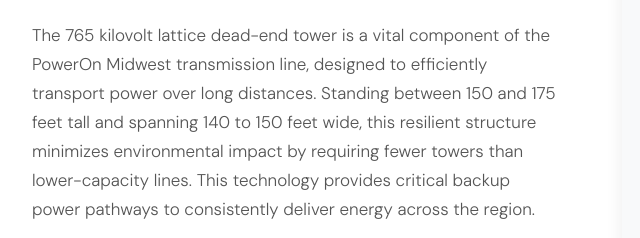
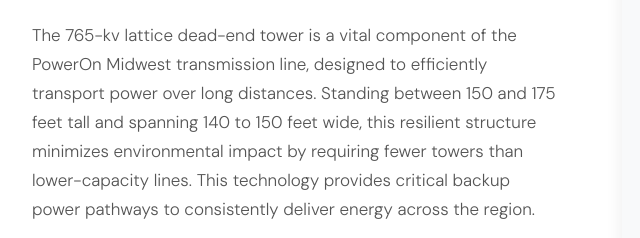
Before and after one commit to e2designshop/experiment-web, a plain HTML site: page index.html in a window 1280 px wide. Shown: the part 250-488 px from the top of the page, 48-688 px from the left. Drawn offline with nearby package versions, Linux system fonts and the light colour scheme; no server answers.

Commit message:
Update index.html

```diff
--- a/index.html
+++ b/index.html
@@ -33,7 +33,7 @@
 <div class="viewer-module">
   <div class="text-content">
     <h2>Innovative Lattice Structure Design</h2>
-    <p>The 765 kilovolt lattice dead-end tower is a vital component of the PowerOn Midwest transmission line, designed to efficiently transport power over long distances. Standing between 150 and 175 feet tall and spanning 140 to 150 feet wide, this resilient structure minimizes environmental impact by requiring fewer towers than lower-capacity lines. This technology provides critical backup power pathways to consistently deliver energy across the region. </p>
+    <p>The 765-kv lattice dead-end tower is a vital component of the PowerOn Midwest transmission line, designed to efficiently transport power over long distances. Standing between 150 and 175 feet tall and spanning 140 to 150 feet wide, this resilient structure minimizes environmental impact by requiring fewer towers than lower-capacity lines. This technology provides critical backup power pathways to consistently deliver energy across the region. </p>
     <p>Explore the 3D model to view the tower's structural design and learn how it supports grid reliability for Great River Energy.</p>
   </div>
 
```
